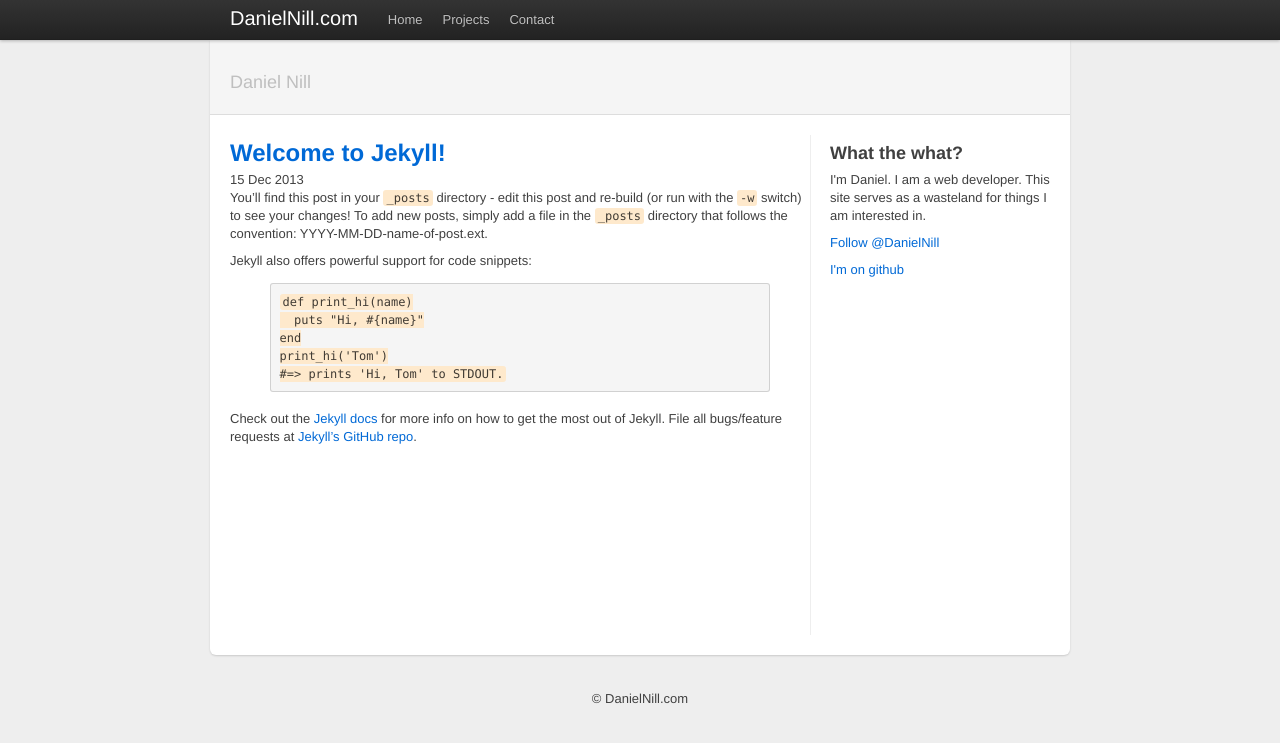
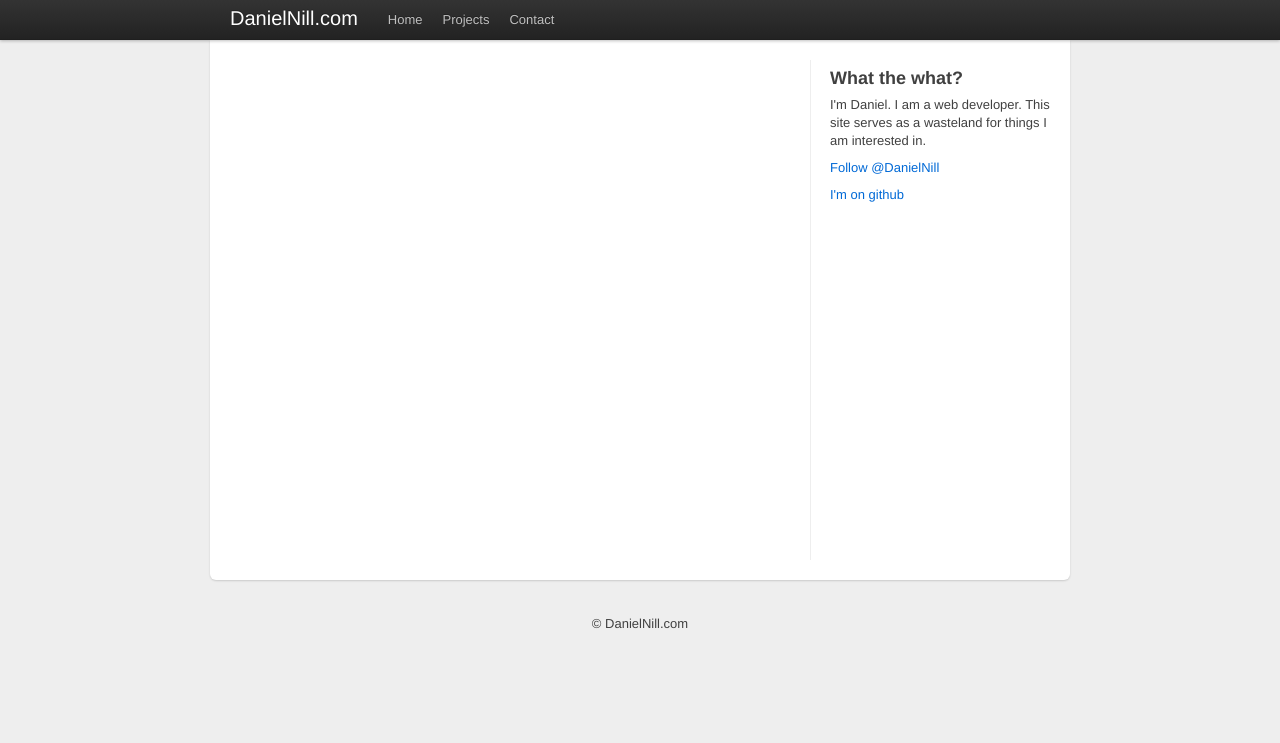
Before and after one commit to DanielNill/danielnill.github.io, a Jekyll site: the page built from index.html, in a window 1280 px wide. Shown: the top 743 px of the page. Built offline with Jekyll 4.4.1, drawn with Linux system fonts in a browser that asks for light colours; Markdown is read by kramdown in place of the engine named in the settings; comment, search, counter and statistics services are not loaded.

Commit message:
update all old posts

```diff
--- a/_config.yml
+++ b/_config.yml
@@ -1,3 +1,5 @@
+title: Essays
 name: Daniel Nill
 markdown: redcarpet
 pygments: true
+exclude: [minimal-mistakes-master]
--- a/_layouts/base.html
+++ b/_layouts/base.html
@@ -65,7 +65,14 @@
         border: 0;
       }
 
+      table.highlighttable {
+        margin-bottom: 0;
+        border-top: none;
+      }
+
     </style>
+
+    <link rel="stylesheet" href="/css/syntax.css">
 
     <!-- Le fav and touch icons -->
     <link rel="shortcut icon" href="">
@@ -106,10 +113,6 @@
 
     <div class="container">
         <div class="content">
-            <div class="page-header">
-
-              <h1><small>{{ page.title }}</small></h1>
-            </div>
             <div class="row">
               <div class="span10">
                 {{ content }}
--- a/_layouts/post.html
+++ b/_layouts/post.html
@@ -1,7 +1,6 @@
 ---
 layout: default
 ---
-<h2>{{ page.title }}</h2>
 <p class="meta">{{ page.date | date_to_string }}</p>
 
 <div class="post">
--- a/_posts/2013-12-15-welcome-to-jekyll.markdown
+++ /dev/null
@@ -1,24 +0,0 @@
----
-layout: base
-title:  "Welcome to Jekyll!"
-date:   2013-12-15 22:23:30
-categories: jekyll update
----
-
-You'll find this post in your `_posts` directory - edit this post and re-build (or run with the `-w` switch) to see your changes!
-To add new posts, simply add a file in the `_posts` directory that follows the convention: YYYY-MM-DD-name-of-post.ext.
-
-Jekyll also offers powerful support for code snippets:
-
-{% highlight ruby %}
-def print_hi(name)
-  puts "Hi, #{name}"
-end
-print_hi('Tom')
-#=> prints 'Hi, Tom' to STDOUT.
-{% endhighlight %}
-
-Check out the [Jekyll docs][jekyll] for more info on how to get the most out of Jekyll. File all bugs/feature requests at [Jekyll's GitHub repo][jekyll-gh].
-
-[jekyll-gh]: https://github.com/mojombo/jekyll
-[jekyll]:    http://jekyllrb.com
--- a/index.html
+++ b/index.html
@@ -2,16 +2,15 @@
 layout: base
 title: Daniel Nill
 ---
-<!-- <div class="page-header">
-  <h1><small>A Collection of Essays</span></h1>
-</div> -->
 
 {% for post in site.posts %}
   <div>
     <h2><a href="{{ post.url }}">{{ post.title }}</a></h2>
-    <span>{{ post.date | date_to_string }}</span>
+    <span><small style="font-size: x-small">{{ post.date | date_to_string }}</small></span>
+    <hr />
     <div>
       {{ post.content }}
     </div>
   </div>
+  <hr />
 {% endfor %}
```
Also changed, not shown: css/bootstrap.css.
